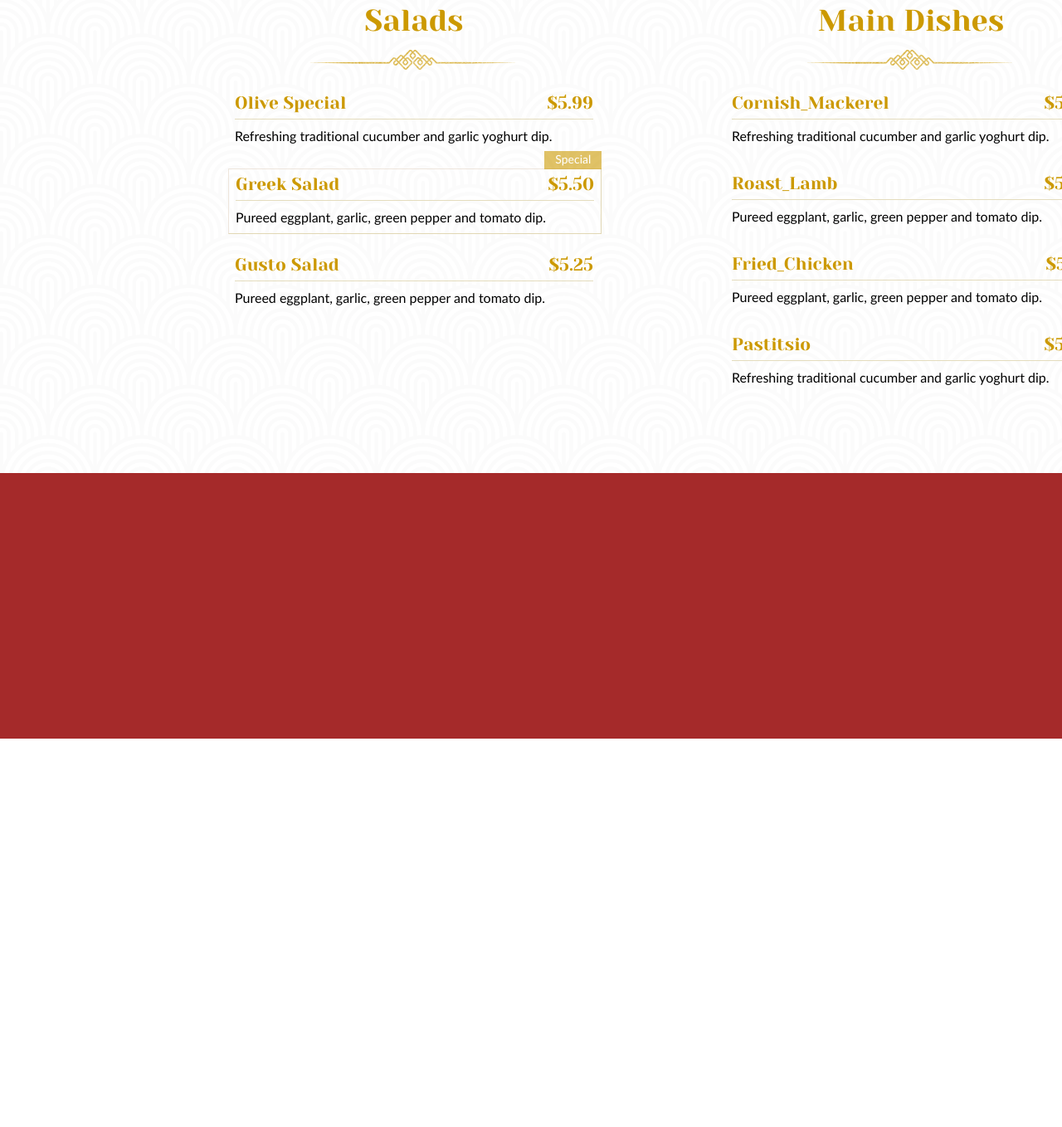
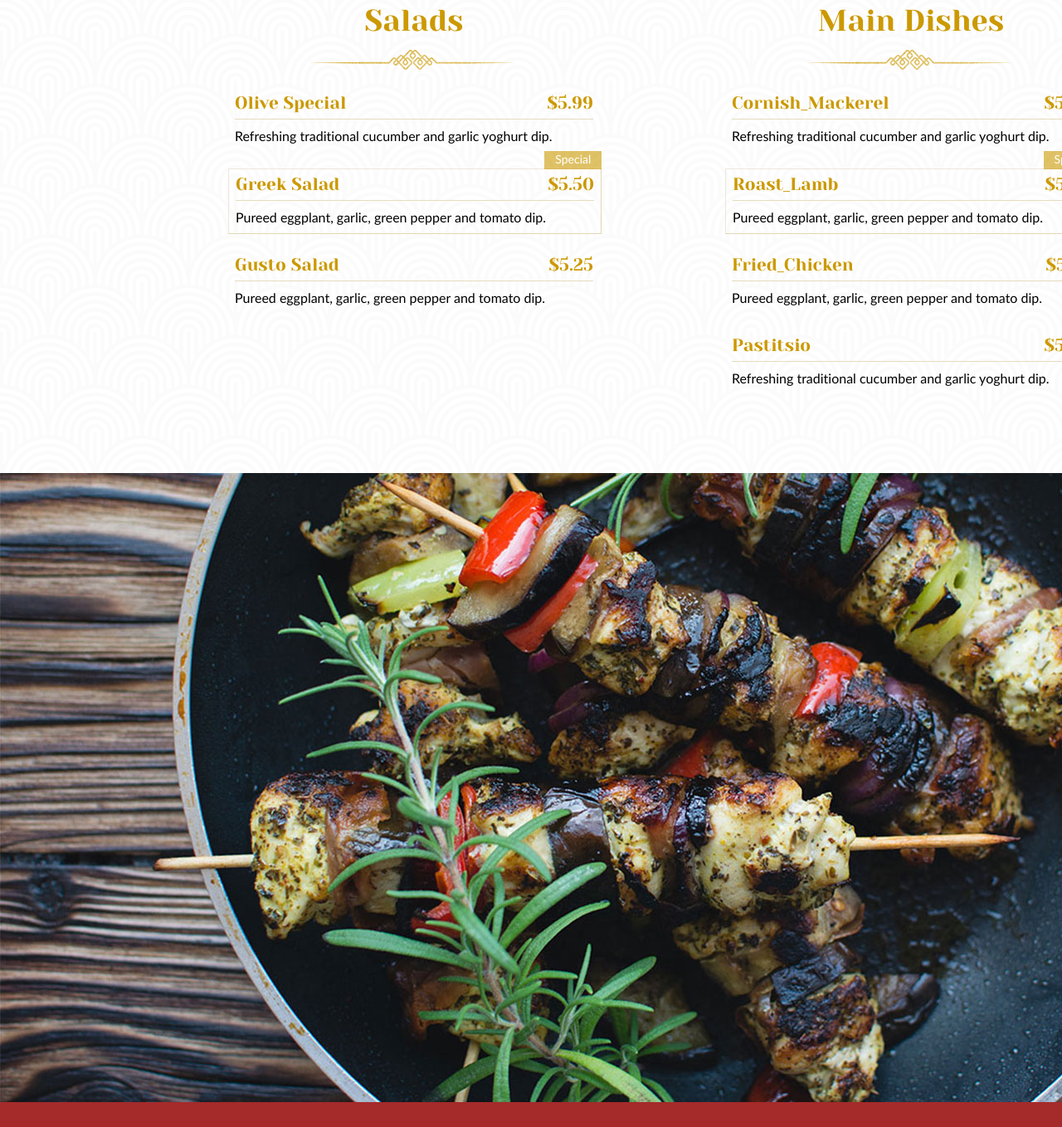
Before and after one commit to KirylNik/code-jam2-dom, a plain HTML site: page markup-1/index.html in a window 1280 px wide. Shown: the part 2742-4100 px from the top of the page at 83% size. Before the commit the page ends 3632 px from the top, so only its background shows below. Drawn offline with Linux system fonts and the light colour scheme.

Commit message:
test/add section reviews

```diff
--- a/markup-1/css/style.css
+++ b/markup-1/css/style.css
@@ -382,3 +382,9 @@ nav ul li a {
     left: 243px;
     top: -32px;
 }
+
+.reviews {
+    background-image: url(../image/background_reviews.jpg);
+    width: 100%;
+    height: 758px;
+}
--- a/markup-1/index.html
+++ b/markup-1/index.html
@@ -153,8 +153,9 @@
                             <span class="dish-price">$5.99</span>
                             <span class="dish-description">Refreshing traditional cucumber and garlic yoghurt dip.</span>
                         </article>
-                        <article class="dish">
+                        <article class="dish dish-special">
                             <h4 class="dish-name">Roast_Lamb</h4>
+                            <div class="special-label">Special</div>
                             <span class="dish-price">$5.50</span>
                             <span class="dish-description">Pureed eggplant, garlic, green pepper and tomato dip.</span>
                         </article>
@@ -171,6 +172,9 @@
                     </section>
                 </div>
             </section>
+            <section class="reviews">
+
+            </section>
         </main>
         <footer>
 
```
Also changed, not shown: markup-1/image/background_reviews.jpg (added).
